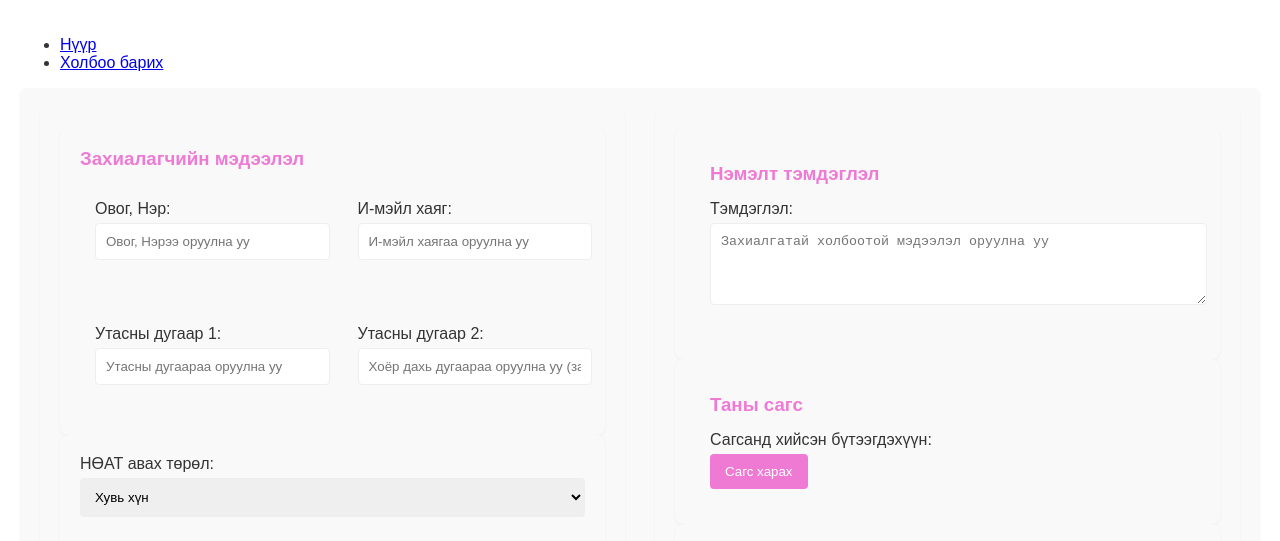
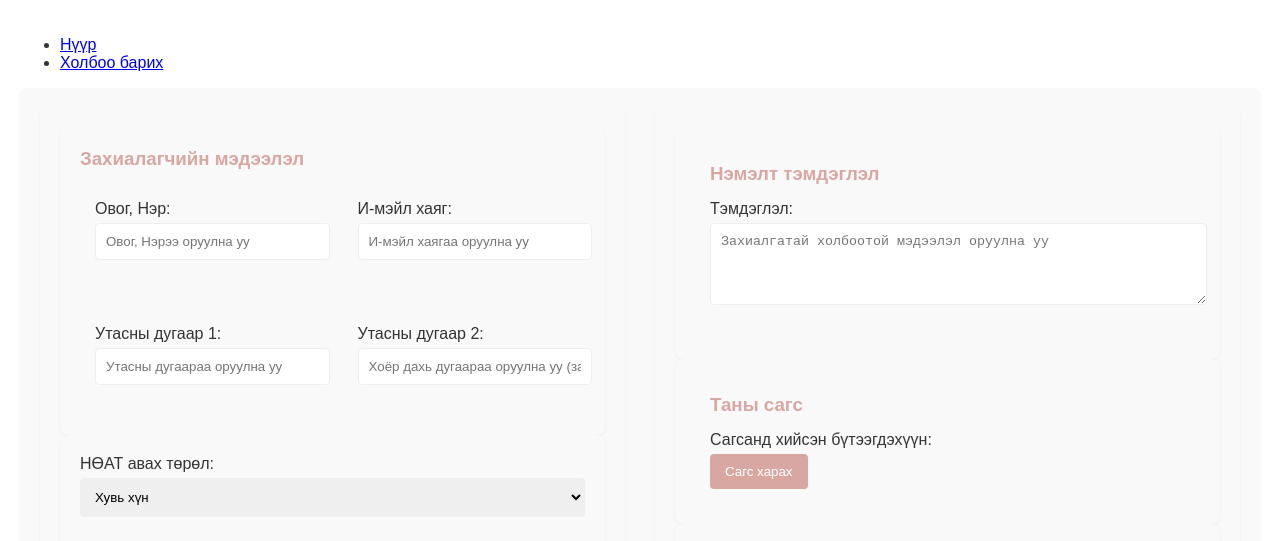
Before and after one commit to Daribazar/webproject-, a plain HTML site: page zahialga.html in a window 1280 px wide. Shown: the top 541 px of the page. Drawn offline with Linux system fonts and the light colour scheme.

Commit message:
Update style.css

```diff
--- a/style.css
+++ b/style.css
@@ -3,7 +3,7 @@
   --main-bg-color: #ffffff;
   --secondary-bg-color: #f9f9f9;
   --border-color: #ddd;
-  --primary-color: #ef7ad4;
+  --primary-color: #D8A7A1;
   --text-color: #333;
   --hover-color: rgba(239, 122, 212, 0.8);
   --shadow-color: rgba(0, 0, 0, 0.05);
```
